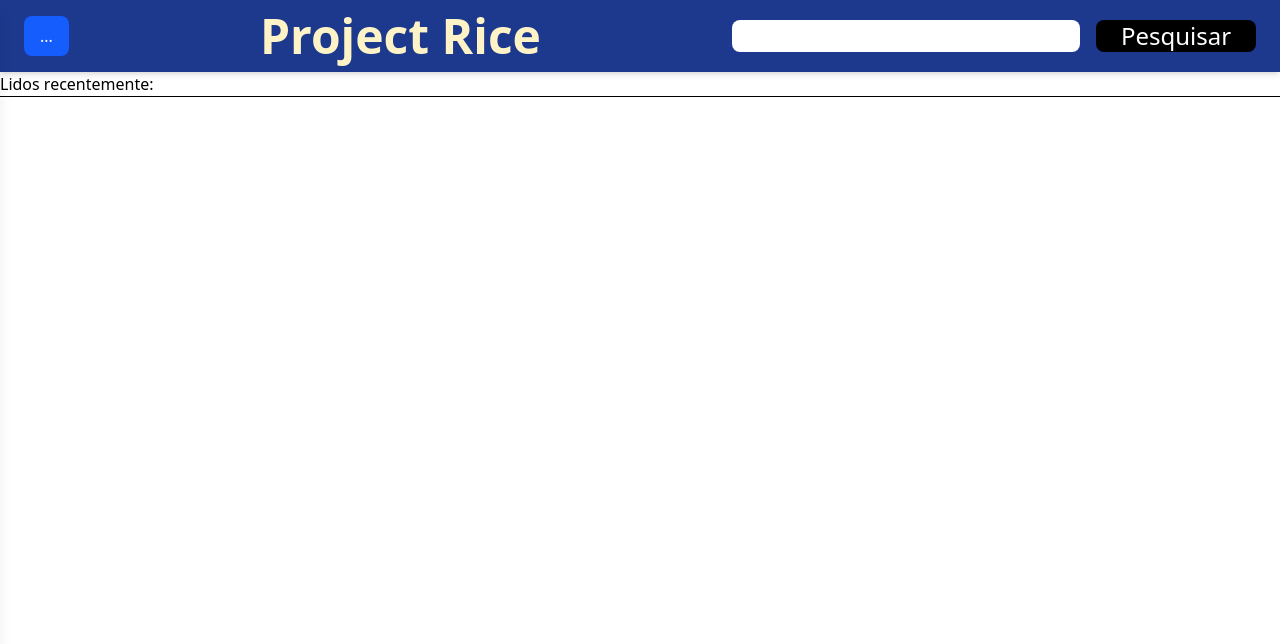
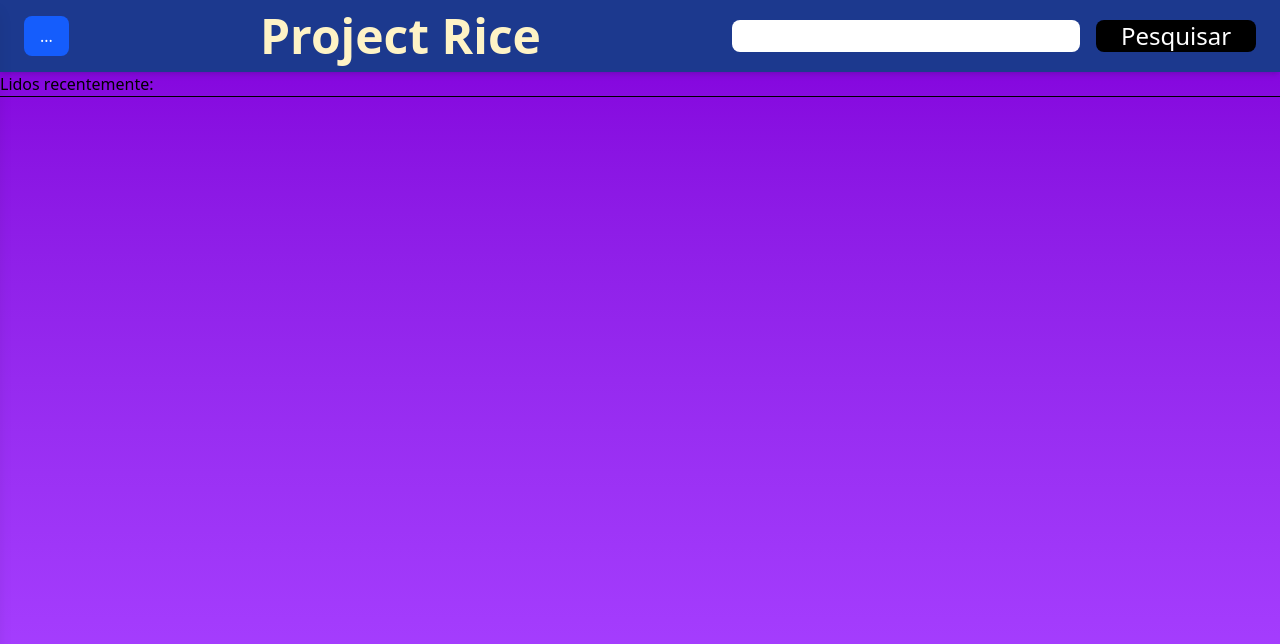
Before and after one commit to italoHepanholPeres/ProjectRice, a React (Vite) app: page / in a window 1280 px wide. Shown: the top 644 px of the page. Built offline with nearby package versions, Linux system fonts and the light colour scheme.

Commit message:
gardiante adicionado

```diff
--- a/src/main.tsx
+++ b/src/main.tsx
@@ -6,5 +6,5 @@ import Home from "./pages/Home";
 createRoot(document.getElementById("root")!).render(
   <StrictMode>
     <Home />
-  </StrictMode>
+  </StrictMode>,
 );
--- a/src/pages/Home/index.tsx
+++ b/src/pages/Home/index.tsx
@@ -2,7 +2,7 @@ import NavBar from "../../components/navBar/NavBar";
 
 function Home() {
   return (
-    <div>
+    <div className="flex h-screen w-full flex-col bg-purple-400 bg-gradient-to-b from-purple-700 to-purple-500">
       <NavBar />
       <div>
         Lidos recentemente:
```
